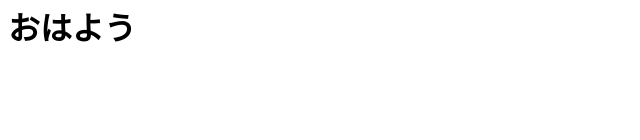
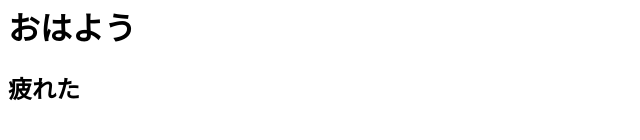
Before and after one commit to CeliCelica/git_tutorial, a plain HTML site: page index.html in a window 1280 px wide. Shown: the part 180-320 px from the top of the page, without its empty margins (0-640 px from the left). Drawn offline with Linux system fonts and the light colour scheme.

Commit message:
create branch

```diff
--- a/index.html
+++ b/index.html
@@ -3,3 +3,4 @@
 <p>git diff</p>
 <p>git commit -- amend</p>
 <h1>おはよう</h1>
+<h2>疲れた</h2>
```
